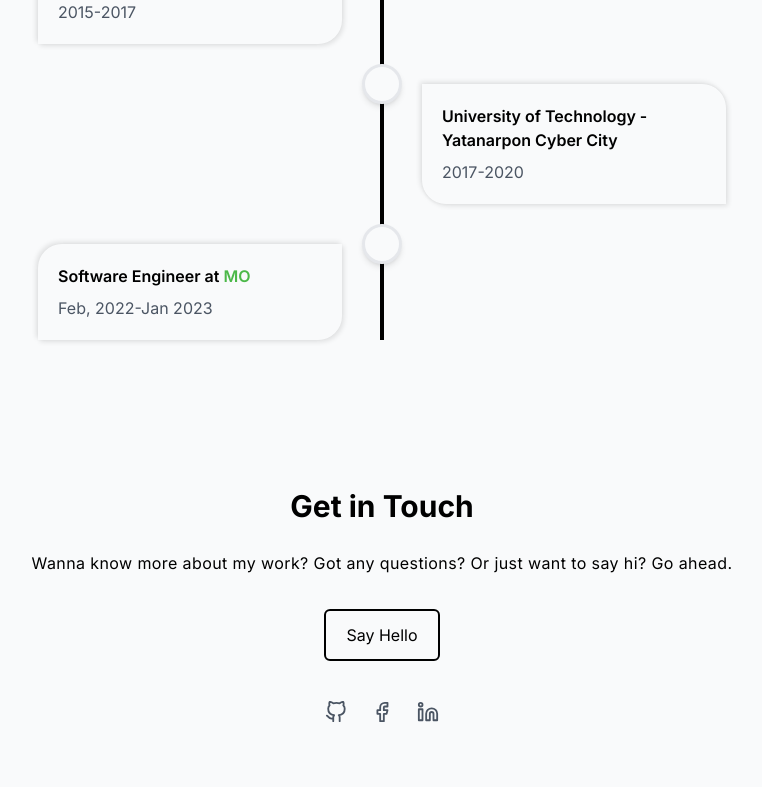
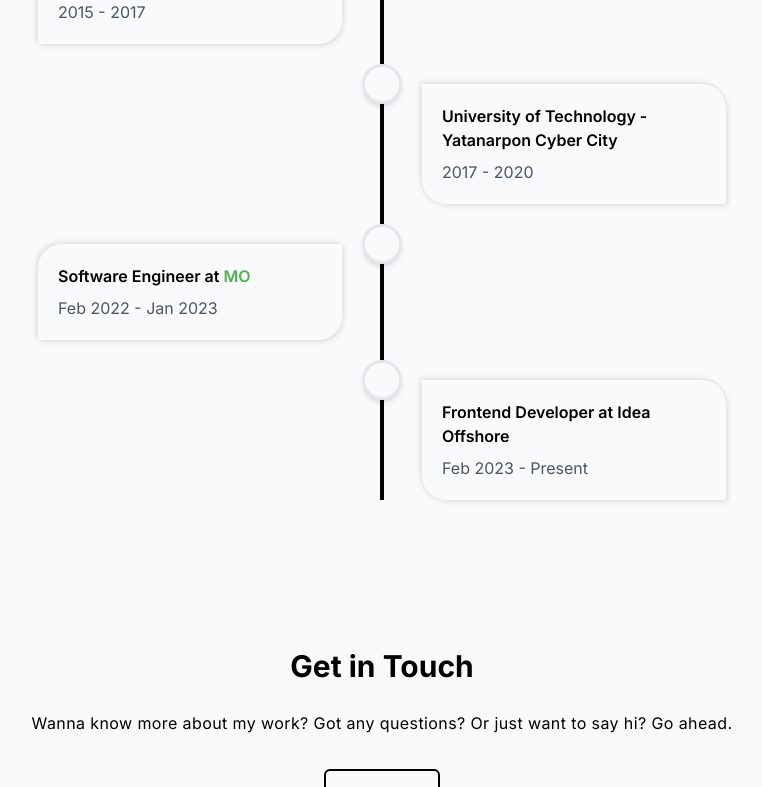
Before and after one commit to nainglinnkhant/me, a Next.js app: page / in a window 1280 px wide. Shown: the part 3173-3960 px from the top of the page, without its empty margins (258-1020 px from the left). Built offline with nearby package versions, Linux system fonts and the light colour scheme.

Commit message:
Update timeline

```diff
--- a/components/Home/Timeline.js
+++ b/components/Home/Timeline.js
@@ -3,17 +3,17 @@ import styles from '../../styles/Timeline.module.css'
 const timeline = [
     {
         description: 'High School',
-        time: '2015-2017',
+        time: '2015 - 2017',
         icon: 'fas fa-graduation-cap',
     },
     {
         description: 'University of Technology - Yatanarpon Cyber City',
-        time: '2017-2020',
+        time: '2017 - 2020',
         icon: 'fas fa-graduation-cap',
     },
     {
         description: 'Software Engineer at MO',
-        time: 'Feb, 2022-Jan 2023',
+        time: 'Feb 2022 - Jan 2023',
         icon: 'fas fa-solid fa-briefcase',
         content: () => (
             <h3 className='font-semibold mb-2'>
@@ -28,6 +28,11 @@ const timeline = [
                 </a>
             </h3>
         ),
+    },
+    {
+        description: 'Frontend Developer at Idea Offshore',
+        time: 'Feb 2023 - Present',
+        icon: 'fas fa-solid fa-briefcase',
     },
 ]
 
```
